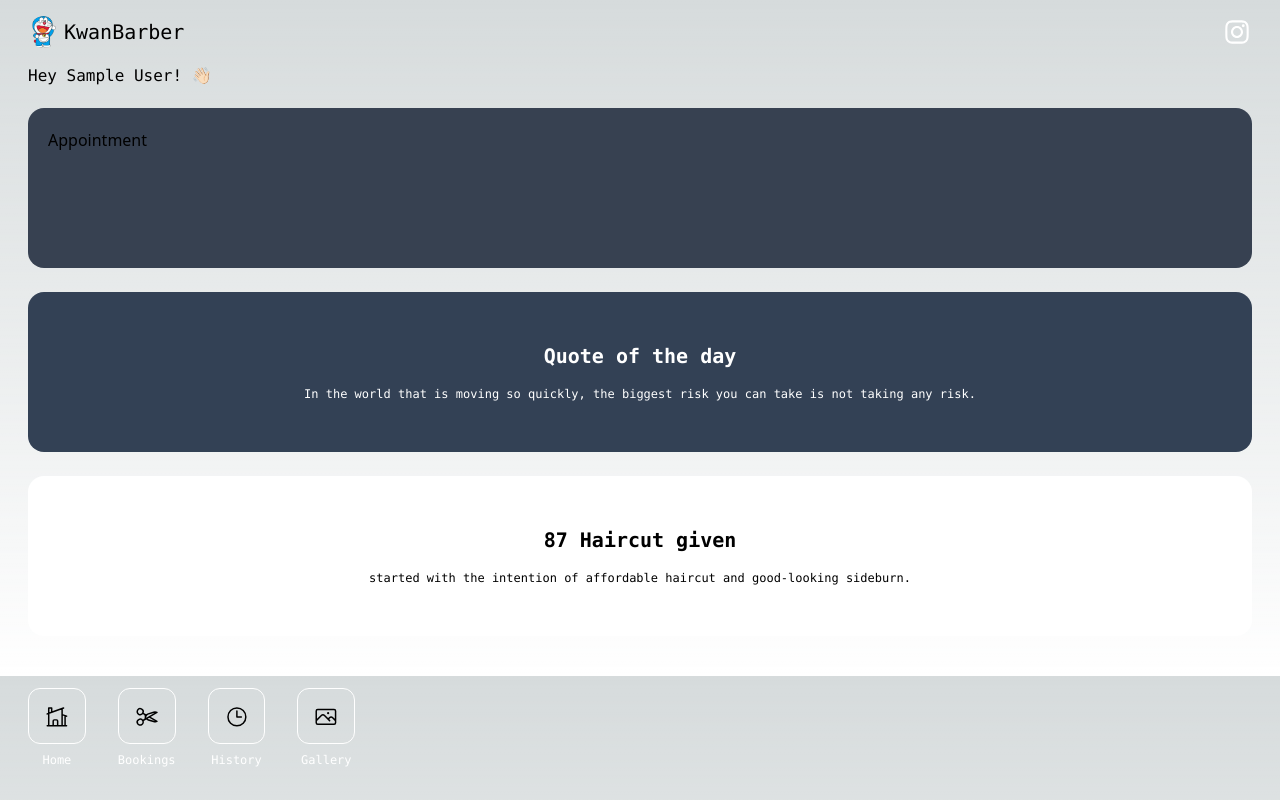
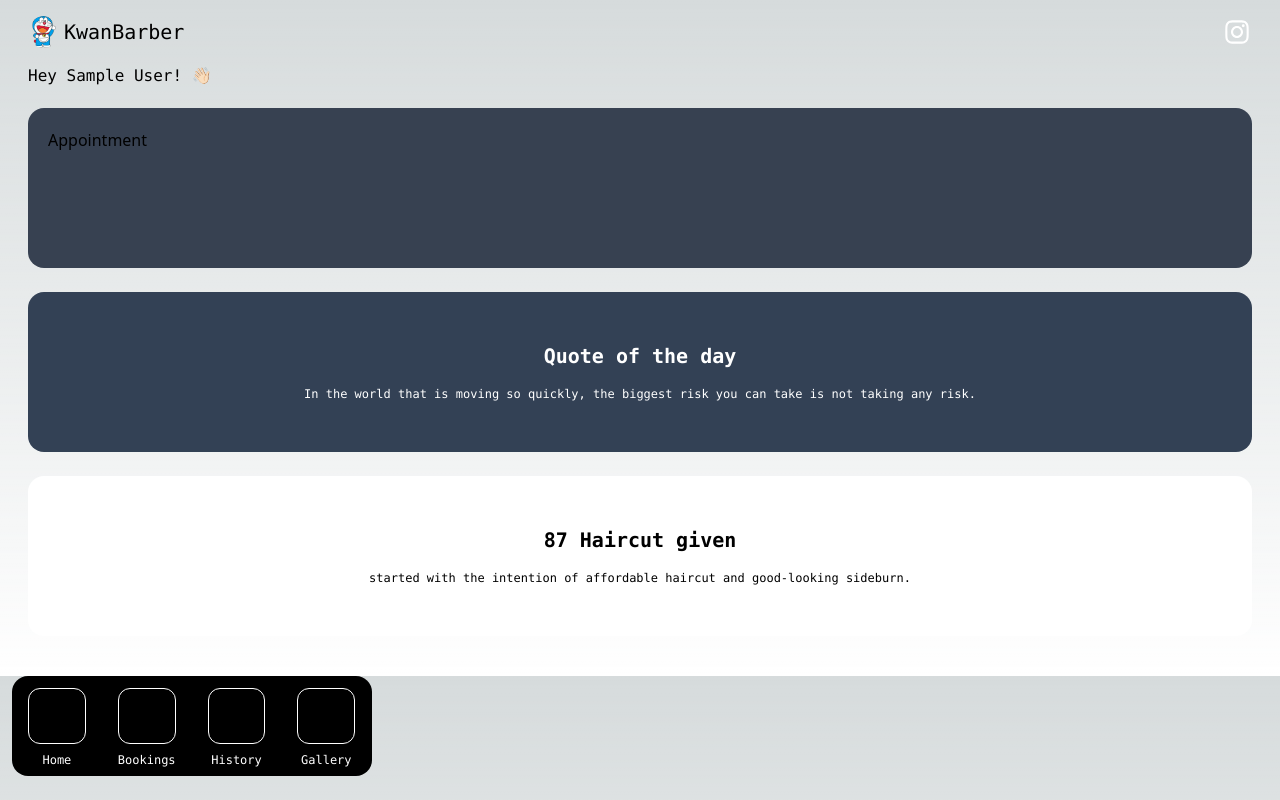
Before and after one commit to Leykwan132/kbarber, a Next.js app: page /home in a window 1280 px wide. Built offline with nearby package versions, Linux system fonts and the light colour scheme; no server answers; sample sign-in values are in the browser's storage.

Commit message:
Navbar color added.

```diff
--- a/components/Navbar.tsx
+++ b/components/Navbar.tsx
@@ -10,29 +10,29 @@ type Props = {};
 
 const Navbar = (props: Props) => {
   return (
-    <div className="grid grid-cols-4 gap-8 ">
+    <div className="grid grid-cols-4 gap-8">
       <div className="flex flex-col items-center justify-center gap-2">
-        <div className="grid w-full p-4 border border-white rounded-xl h-14">
+        <div className="grid w-full p-4 bg-black border border-white rounded-xl h-14">
           <HomeModernIcon />
         </div>
         <div className="font-mono text-xs text-white">Home</div>
       </div>
       <div className="flex flex-col items-center justify-center gap-2">
-        <div className="grid w-full p-4 border border-white rounded-xl h-14">
+        <div className="grid w-full p-4 bg-black border border-white rounded-xl h-14">
           <ScissorsIcon />
         </div>
 
         <div className="font-mono text-xs text-white">Bookings</div>
       </div>
       <div className="flex flex-col items-center justify-center gap-2">
-        <div className="grid w-full p-4 border border-white rounded-xl h-14">
+        <div className="grid w-full p-4 bg-black border border-white rounded-xl h-14">
           <ClockIcon />
         </div>
 
         <div className="font-mono text-xs text-white">History</div>
       </div>
       <div className="flex flex-col items-center justify-center gap-2">
-        <div className="grid w-full p-4 border border-white rounded-xl h-14">
+        <div className="grid w-full p-4 bg-black border border-white rounded-xl h-14">
           <PhotoIcon />
         </div>
 
--- a/pages/home.tsx
+++ b/pages/home.tsx
@@ -13,19 +13,20 @@ const Home = (props: Props) => {
   const { data: session } = useSession();
   console.log(session);
   return (
-    <div className="relative flex flex-col justify-center py-4 px-7">
+    <div className="relative z-20 flex flex-col justify-center py-4 px-7">
       <Header />
       <div className="flex items-center">
         <div className="mt-4 font-mono ">{`Hey ${session?.user?.name}! 👋🏻`}</div>
       </div>
-      <div className="z-20 flex flex-col gap-6 my-5 mb-6">
+      <div className="flex flex-col gap-6 my-5 mb-6 ">
         <Appointment />
         <Card content="quote" />
         <Card content="count" />
       </div>
-      <div className="fixed z-50 bottom-8">
+      <div className="fixed z-50 bottom-8 ">
         <Navbar />
       </div>
+      <div className="fixed z-40  left-3 w-[360px] h-[100px] bottom-6 rounded-2xl bg-black" />
     </div>
   );
 };
```
